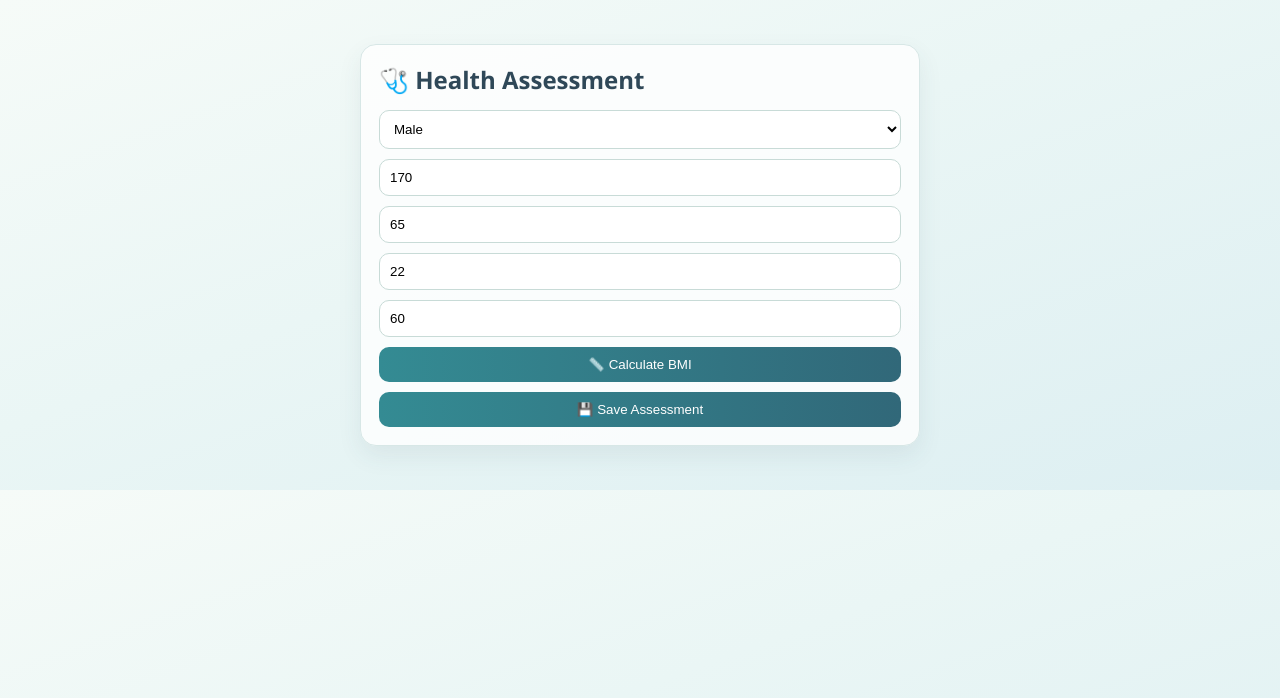
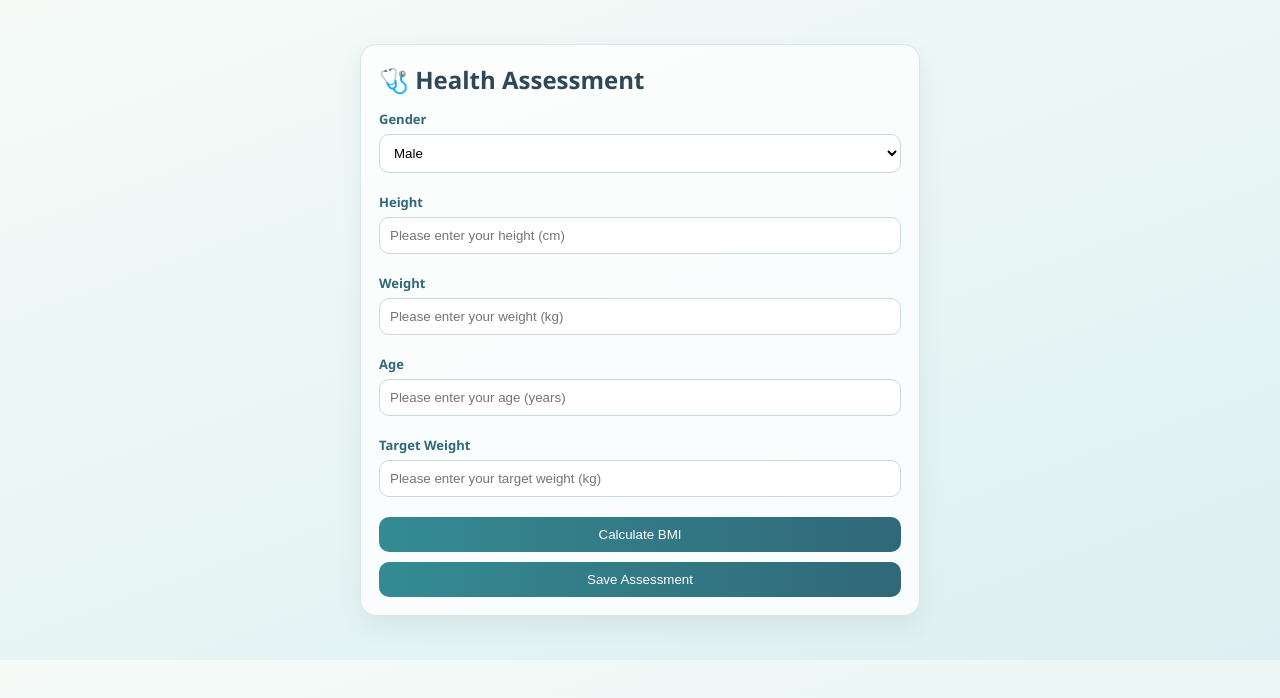
Before and after one commit to Ivy0701/Health-and-Fitness-Tracking-App, a Vue app in the folder frontend/: page /assessment in a window 1280 px wide. Shown: the top 698 px of the page. Built offline with nearby package versions, Linux system fonts and the light colour scheme; sample sign-in values are in the browser's storage.

Commit message:
3/25 18:27

```diff
--- a/frontend/src/views/AssessmentView.vue
+++ b/frontend/src/views/AssessmentView.vue
@@ -1,27 +1,108 @@
 <script setup>
-import { reactive, ref } from "vue";
+import { computed, reactive, ref } from "vue";
 import { useRouter } from "vue-router";
 import api from "../services/api";
 
 const router = useRouter();
+
 const bmi = ref(null);
+const submitError = ref("");
+
 const form = reactive({
   gender: "male",
-  height_cm: 170,
-  weight_kg: 65,
-  age: 22,
-  target_weight_kg: 60
+  height_cm: "",
+  weight_kg: "",
+  age: "",
+  target_weight_kg: "",
 });
 
+const errors = reactive({
+  gender: "",
+  height_cm: "",
+  weight_kg: "",
+  age: "",
+  target_weight_kg: "",
+});
+
+const bmiCategory = computed(() => {
+  const v = Number(bmi.value);
+  if (!Number.isFinite(v)) return "";
+  if (v < 18.5) return "Underweight";
+  if (v < 25) return "Normal";
+  if (v < 30) return "Overweight";
+  return "Obesity";
+});
+
+function setError(key, message) {
+  errors[key] = message;
+}
+
+function clearErrors() {
+  Object.keys(errors).forEach((k) => (errors[k] = ""));
+}
+
+function validate() {
+  clearErrors();
+  let ok = true;
+
+  if (!form.gender) {
+    setError("gender", "Gender is required.");
+    ok = false;
+  }
+
+  const height = Number(form.height_cm);
+  const weight = Number(form.weight_kg);
+  const age = Number(form.age);
+  const targetWeight = Number(form.target_weight_kg);
+
+  if (!Number.isFinite(height) || height < 50 || height > 250) {
+    setError("height_cm", "Enter a valid height (50-250 cm).");
+    ok = false;
+  }
+  if (!Number.isFinite(weight) || weight < 20 || weight > 300) {
+    setError("weight_kg", "Enter a valid weight (20-300 kg).");
+    ok = false;
+  }
+  if (!Number.isFinite(age) || age < 10 || age > 120) {
+    setError("age", "Enter a valid age (10-120 years).");
+    ok = false;
+  }
+  if (!Number.isFinite(targetWeight) || targetWeight < 20 || targetWeight > 300) {
+    setError("target_weight_kg", "Enter a valid target weight (20-300 kg).");
+    ok = false;
+  }
+
+  return ok;
+}
+
 function calc() {
-  const h = form.height_cm / 100;
-  bmi.value = (form.weight_kg / (h * h)).toFixed(2);
+  if (!validate()) return false;
+  const h = Number(form.height_cm) / 100;
+  const next = Number(form.weight_kg) / (h * h);
+  bmi.value = next.toFixed(2);
+  return true;
 }
 
 async function submit() {
-  calc();
-  await api.post("/assessments", form);
-  router.push("/dashboard");
+  submitError.value = "";
+  const ok = calc();
+  if (!ok) return;
+
+  // Backend currently requires `target_weight_kg` (NOT NULL).
+  const payload = {
+    gender: form.gender,
+    height_cm: Number(form.height_cm),
+    weight_kg: Number(form.weight_kg),
+    age: Number(form.age),
+    target_weight_kg: Number(form.target_weight_kg),
+  };
+
+  try {
+    await api.post("/assessments", payload);
+    router.push("/dashboard");
+  } catch (e) {
+    submitError.value = e?.response?.data?.message || "Failed to save assessment.";
+  }
 }
 </script>
 
@@ -29,25 +110,134 @@ async function submit() {
   <main class="page">
     <section class="panel form-wrap">
       <h2 class="title">🩺 Health Assessment</h2>
+
       <form @submit.prevent="submit">
-        <select v-model="form.gender">
-          <option value="male">Male</option>
-          <option value="female">Female</option>
-          <option value="other">Other</option>
-        </select>
-        <input v-model.number="form.height_cm" type="number" placeholder="Height (cm)" />
-        <input v-model.number="form.weight_kg" type="number" placeholder="Weight (kg)" />
-        <input v-model.number="form.age" type="number" placeholder="Age" />
-        <input v-model.number="form.target_weight_kg" type="number" placeholder="Target Weight (kg)" />
-        <button type="button" @click="calc">📏 Calculate BMI</button>
-        <p v-if="bmi" class="bmi">BMI Result: <strong>{{ bmi }}</strong> 🎯</p>
-        <button type="submit">💾 Save Assessment</button>
+        <div class="field">
+          <label class="label" for="gender">Gender</label>
+          <select id="gender" v-model="form.gender">
+            <option value="male">Male</option>
+            <option value="female">Female</option>
+            <option value="other">Other</option>
+          </select>
+          <div v-if="errors.gender" class="error">{{ errors.gender }}</div>
+        </div>
+
+        <div class="field">
+          <label class="label" for="height_cm">Height</label>
+          <input
+            id="height_cm"
+            v-model="form.height_cm"
+            class="input"
+            type="number"
+            inputmode="decimal"
+            min="50"
+            max="250"
+            step="1"
+            placeholder="Please enter your height (cm)"
+          />
+          <div v-if="errors.height_cm" class="error">{{ errors.height_cm }}</div>
+        </div>
+
+        <div class="field">
+          <label class="label" for="weight_kg">Weight</label>
+          <input
+            id="weight_kg"
+            v-model="form.weight_kg"
+            class="input"
+            type="number"
+            inputmode="decimal"
+            min="20"
+            max="300"
+            step="1"
+            placeholder="Please enter your weight (kg)"
+          />
+          <div v-if="errors.weight_kg" class="error">{{ errors.weight_kg }}</div>
+        </div>
+
+        <div class="field">
+          <label class="label" for="age">Age</label>
+          <input
+            id="age"
+            v-model="form.age"
+            class="input"
+            type="number"
+            inputmode="numeric"
+            min="10"
+            max="120"
+            step="1"
+            placeholder="Please enter your age (years)"
+          />
+          <div v-if="errors.age" class="error">{{ errors.age }}</div>
+        </div>
+
+        <div class="field">
+          <label class="label" for="target_weight_kg">Target Weight</label>
+          <input
+            id="target_weight_kg"
+            v-model="form.target_weight_kg"
+            class="input"
+            type="number"
+            inputmode="numeric"
+            min="20"
+            max="300"
+            step="1"
+            placeholder="Please enter your target weight (kg)"
+          />
+          <div v-if="errors.target_weight_kg" class="error">{{ errors.target_weight_kg }}</div>
+        </div>
+
+        <button type="button" @click="calc">Calculate BMI</button>
+
+        <p v-if="bmi" class="bmi">
+          BMI Result: <strong>{{ bmi }}</strong>
+          <span v-if="bmiCategory"> ({{ bmiCategory }})</span>
+        </p>
+
+        <div v-if="submitError" class="error submit-error">{{ submitError }}</div>
+
+        <button type="submit">Save Assessment</button>
       </form>
     </section>
   </main>
 </template>
 
 <style scoped>
-.form-wrap { max-width: 560px; margin: 20px auto; }
-.bmi { background: #e8f8f5; border: 1px solid #bfe2db; border-radius: 10px; padding: 10px; margin: 0; }
+.form-wrap {
+  max-width: 560px;
+  margin: 20px auto;
+}
+
+.field {
+  display: grid;
+  gap: 6px;
+  margin-bottom: 10px;
+}
+
+.label {
+  font-size: 13px;
+  font-weight: 600;
+  color: var(--c5);
+}
+
+.input {
+  border-radius: 10px;
+  padding: 10px;
+}
+
+.bmi {
+  background: #e8f8f5;
+  border: 1px solid #bfe2db;
+  border-radius: 10px;
+  padding: 10px;
+  margin: 0;
+}
+
+.error {
+  font-size: 12px;
+  color: #c0392b;
+}
+
+.submit-error {
+  margin-top: -6px;
+}
 </style>
--- a/frontend/src/views/ForumView.vue
+++ b/frontend/src/views/ForumView.vue
@@ -10,19 +10,32 @@ const form = reactive({
 
 const posts = ref([]);
 const loading = ref(false);
+const submitError = ref("");
 
 async function loadMyPosts() {
   loading.value = true;
+  submitError.value = "";
   try {
-    posts.value = await api.get("/forum/me").then((r) => r.data);
+    const res = await api.get("/forum/me");
+    posts.value = res.data || [];
+  } catch (e) {
+    submitError.value = e?.response?.data?.message || "Failed to load posts.";
   } finally {
     loading.value = false;
   }
 }
 
 async function submit() {
-  await api.post("/forum", form);
-  alert("Posted");
+  submitError.value = "";
+
+  const title = String(form.title || "").trim();
+  const content = String(form.content || "").trim();
+  if (!title || !content) {
+    submitError.value = "Title and content are required.";
+    return;
+  }
+
+  await api.post("/forum", { title, content });
   form.title = "";
   form.content = "";
   await loadMyPosts();
@@ -36,10 +49,33 @@ onMounted(loadMyPosts);
   <main class="page">
     <section class="panel forum">
       <h2 class="title">💬 论坛</h2>
-      <form @submit.prevent="submit">
-        <input v-model.trim="form.title" type="text" placeholder="帖子标题" required />
-        <textarea v-model="form.content" placeholder="发表你的内容" required />
+
+      <form @submit.prevent="submit" class="grid">
+        <div class="field">
+          <label class="label" for="forum-title">帖子标题</label>
+          <input
+            id="forum-title"
+            v-model.trim="form.title"
+            type="text"
+            placeholder="Enter a title"
+            required
+          />
+        </div>
+
+        <div class="field">
+          <label class="label" for="forum-content">内容</label>
+          <textarea
+            id="forum-content"
+            v-model.trim="form.content"
+            placeholder="Write your post..."
+            rows="5"
+            required
+          />
+        </div>
+
         <button type="submit">🚀 发布</button>
+
+        <div v-if="submitError" class="error">{{ submitError }}</div>
       </form>
     </section>
 
@@ -71,7 +107,24 @@ onMounted(loadMyPosts);
 .subtitle {
   margin: 0 0 12px;
   font-size: 16px;
-  color: #2f4858;
+  color: var(--c6);
+}
+
+.field {
+  display: grid;
+  gap: 6px;
+}
+
+.label {
+  font-size: 13px;
+  font-weight: 600;
+  color: var(--c5);
+}
+
+.error {
+  margin-top: 6px;
+  font-size: 12px;
+  color: #c0392b;
 }
 
 .post {
```
Also changed, not shown: 7 other files (tests, documents, lock files or other folders).
